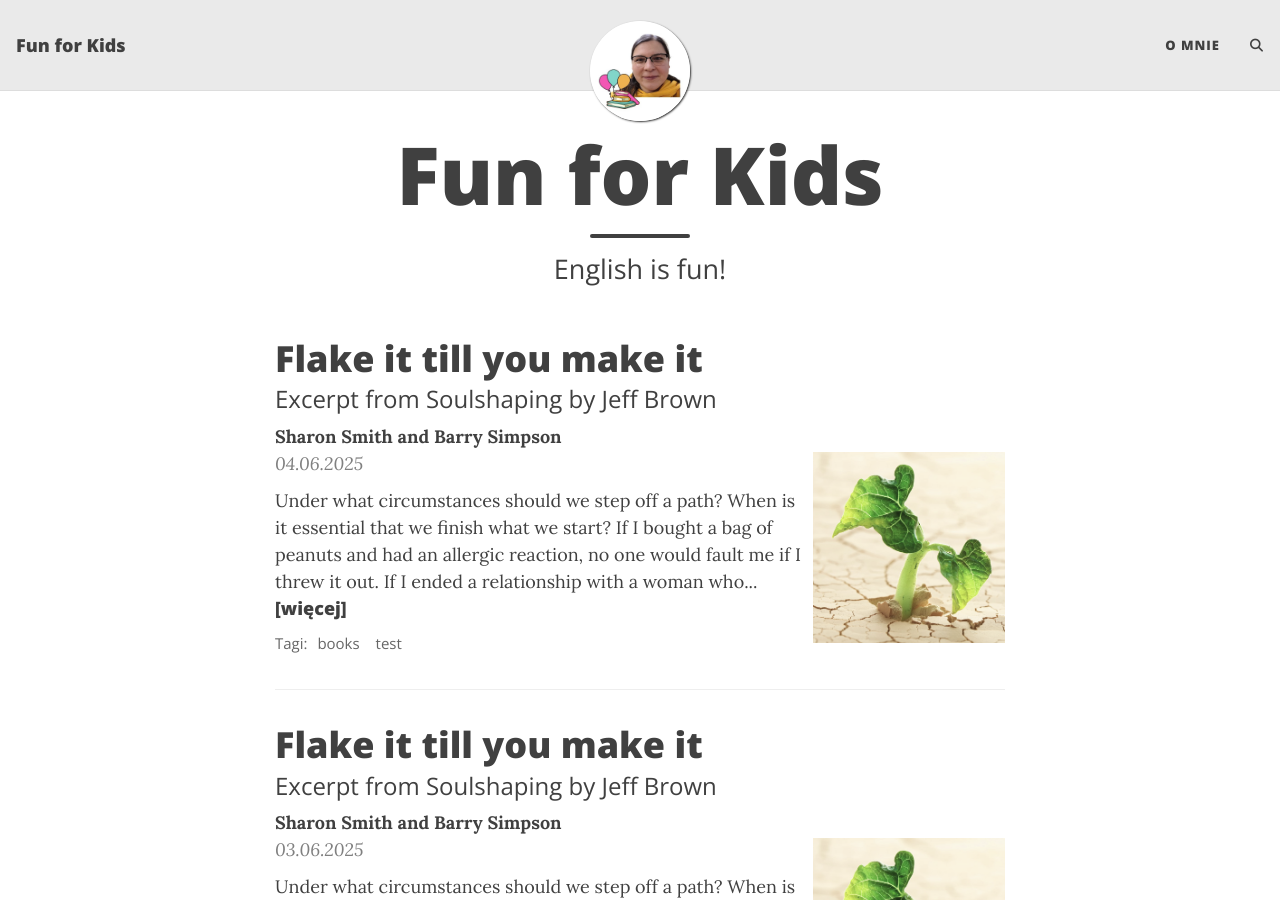
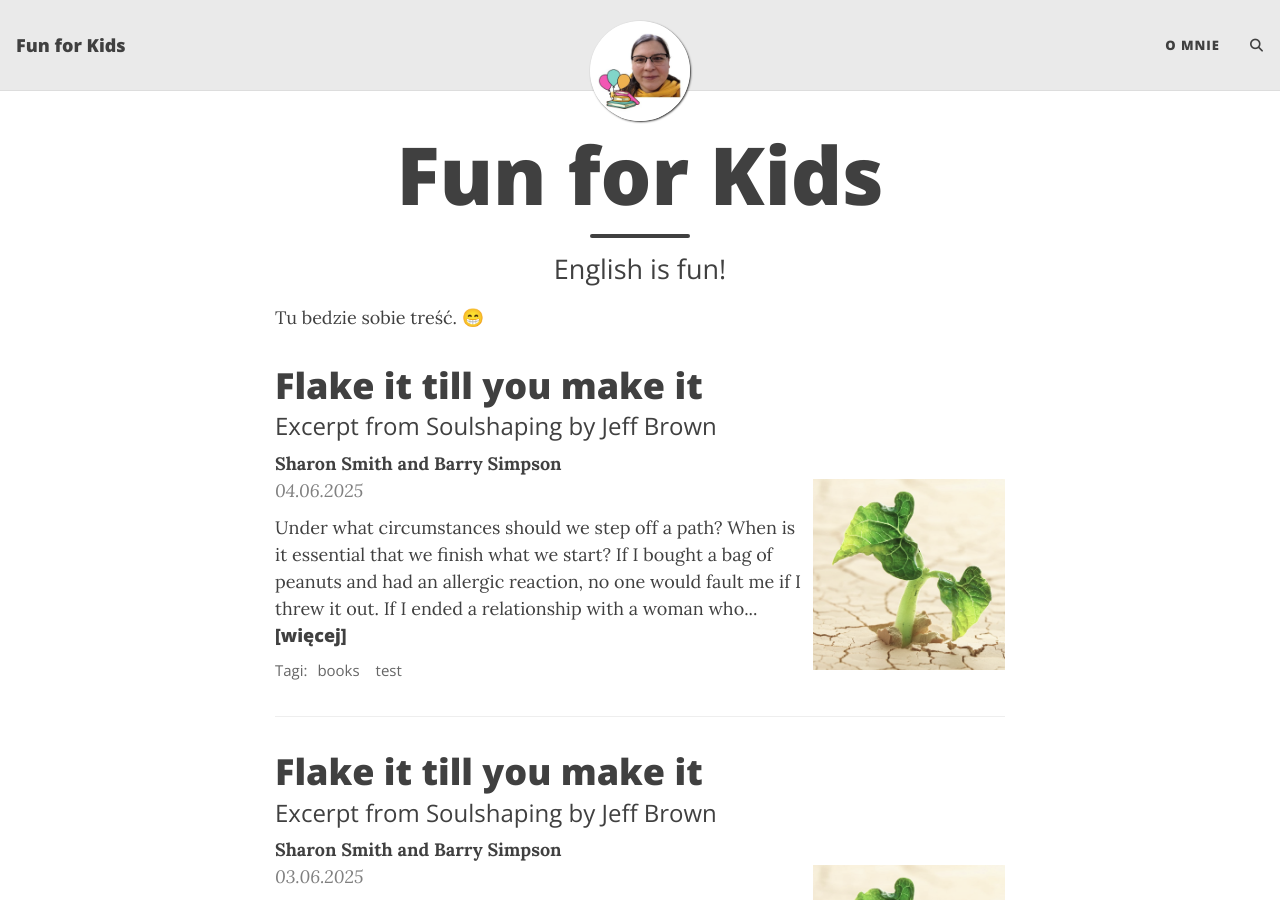
Before and after one commit to PachiaPo/PachiaPo.github.io, a Jekyll site: the page built from index.html, in a window 1280 px wide and 900 px high. Built offline with Jekyll 4.4.1, drawn with Linux system fonts in a browser that asks for light colours; the list of posts is cut into pages by our own code; comment, search, counter and statistics services are not loaded.

Commit message:
index.html content

```diff
--- a/index.html
+++ b/index.html
@@ -3,3 +3,5 @@ layout: home
 title: Fun for Kids
 subtitle: English is fun!
 ---
+
+Tu bedzie sobie treść. 😁
```
